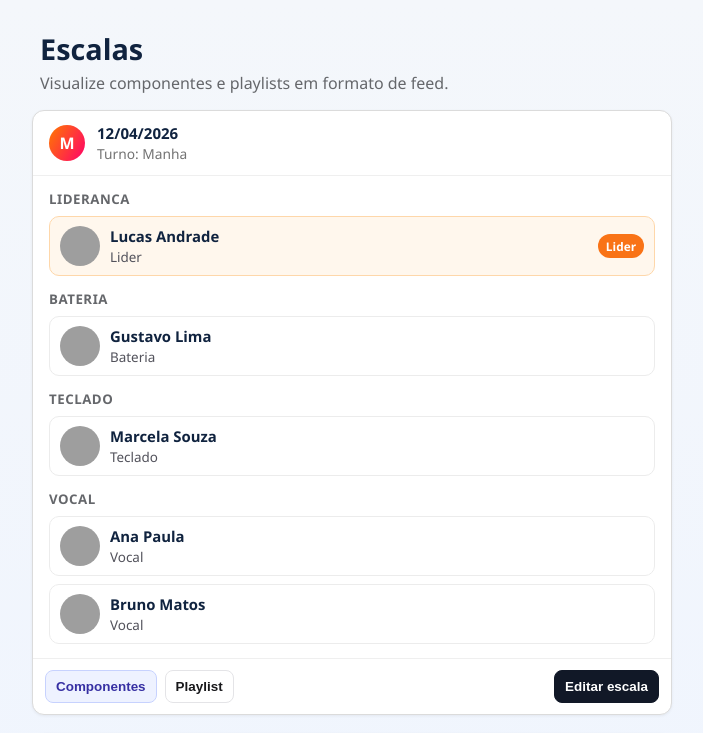
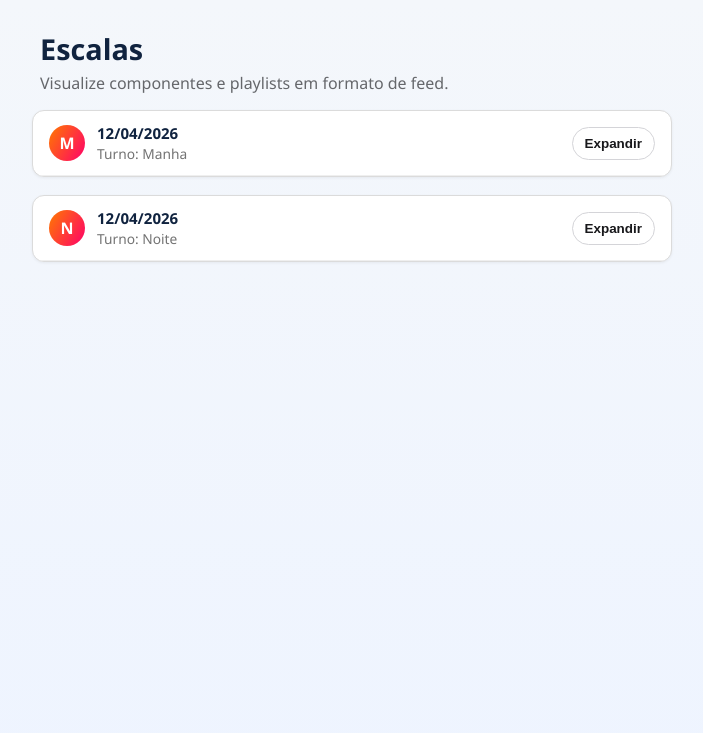
Before and after one commit to MelquiFranca/worship_team_hub, a Next.js app: page /escalas in a window 1280 px wide. Shown: the top 733 px of the page, without its empty margins (288-991 px from the left). Built offline with nearby package versions, Linux system fonts and the light colour scheme; grey boxes are pictures that could not be loaded.

Commit message:
adiciona docs da feature de evolucao do card de escalas com opcao de expandir/recolher

```diff
--- a/src/components/organisms/ScaleFeed/ScaleFeed.jsx
+++ b/src/components/organisms/ScaleFeed/ScaleFeed.jsx
@@ -174,21 +174,47 @@ function PlaylistPanel({ playlist }) {
   );
 }
 
-function ScaleCard({ scale, onEdit }) {
+function makeDomId(value) {
+  return String(value).replace(/[^a-zA-Z0-9_-]/g, '-');
+}
+
+function ScaleCard({ scale, isExpanded, onToggleExpand, onEdit }) {
   const [activeView, setActiveView] = useState(COMPONENTS_VIEW);
+  const [notifyFeedback, setNotifyFeedback] = useState('');
+  const scaleDate = scale?.date || 'Data nao informada';
+  const scaleShift = scale?.shift || 'Turno nao informado';
+  const detailsId = `scale-card-${makeDomId(scale?.id || `${scaleDate}-${scaleShift}`)}-details`;
+
+  const handleNotify = () => {
+    setNotifyFeedback(`Notificacao enviada para ${scaleDate} (${scaleShift}).`);
+  };
 
   return (
-    <article className={styles.scaleCard}>
+    <article className={`${styles.scaleCard} ${isExpanded ? styles.scaleCardExpanded : ''}`}>
       <header className={styles.cardHeader}>
+        <div className={styles.headerContent}>
           <div className={styles.headerAvatar} aria-hidden="true">
-          {scale.shift.slice(0, 1)}
+            {scaleShift.slice(0, 1)}
           </div>
           <div className={styles.headerMeta}>
-          <strong>{scale.date}</strong>
-          <span>Turno: {scale.shift}</span>
+            <strong>{scaleDate}</strong>
+            <span>Turno: {scaleShift}</span>
           </div>
+        </div>
+
+        <button
+          type="button"
+          className={styles.toggleButton}
+          onClick={onToggleExpand}
+          aria-expanded={isExpanded}
+          aria-controls={detailsId}
+          aria-label={`${isExpanded ? 'Recolher' : 'Expandir'} escala de ${scaleDate} (${scaleShift})`}
+        >
+          {isExpanded ? 'Recolher' : 'Expandir'}
+        </button>
       </header>
 
+      <div className={styles.cardDetails} id={detailsId} hidden={!isExpanded} aria-hidden={!isExpanded}>
         <section className={styles.cardBody}>
           {activeView === COMPONENTS_VIEW ? (
             <ComponentsPanel members={scale.members} />
@@ -224,21 +250,37 @@ function ScaleCard({ scale, onEdit }) {
           <div className={styles.rightActions}>
             <button
               type="button"
+              className={styles.notifyButton}
+              onClick={handleNotify}
+              aria-label={`Notificar equipe da escala de ${scaleDate} (${scaleShift})`}
+            >
+              Notificar
+            </button>
+            <button
+              type="button"
               className={styles.editButton}
               onClick={() => onEdit(scale)}
               disabled={!scale.canEdit}
-            aria-label={`Editar escala de ${scale.date} ${scale.shift}`}
+              aria-label={`Editar escala de ${scaleDate} ${scaleShift}`}
             >
               Editar escala
             </button>
           </div>
         </footer>
+
+        {notifyFeedback ? (
+          <p className={styles.cardNotice} role="status" aria-live="polite">
+            {notifyFeedback}
+          </p>
+        ) : null}
+      </div>
     </article>
   );
 }
 
 export default function ScaleFeed({ scales }) {
   const [feedback, setFeedback] = useState('');
+  const [expandedScaleIds, setExpandedScaleIds] = useState({});
 
   const handleEdit = (scale) => {
     if (!scale.canEdit) {
@@ -263,9 +305,23 @@ export default function ScaleFeed({ scales }) {
       ) : null}
 
       <div className={styles.feedList}>
-        {scales.map((scale) => (
-          <ScaleCard key={scale.id} scale={scale} onEdit={handleEdit} />
-        ))}
+        {scales.map((scale, index) => {
+          const scaleId = scale?.id || `${scale?.date || 'sem-data'}-${scale?.shift || 'sem-turno'}-${index}`;
+          return (
+          <ScaleCard
+            key={scaleId}
+            scale={scale}
+            isExpanded={Boolean(expandedScaleIds[scaleId])}
+            onToggleExpand={() =>
+              setExpandedScaleIds((current) => ({
+                ...current,
+                [scaleId]: !current[scaleId]
+              }))
+            }
+            onEdit={handleEdit}
+          />
+          );
+        })}
       </div>
     </section>
   );
--- a/src/components/organisms/ScaleFeed/ScaleFeed.module.css
+++ b/src/components/organisms/ScaleFeed/ScaleFeed.module.css
@@ -40,12 +40,24 @@
   box-shadow: 0 1px 3px rgba(0, 0, 0, 0.06);
 }
 
+.scaleCardExpanded {
+  box-shadow: 0 4px 14px rgba(0, 0, 0, 0.08);
+}
+
 .cardHeader {
   display: flex;
   align-items: center;
+  justify-content: space-between;
   gap: 12px;
   padding: 14px 16px;
   border-bottom: 1px solid #efefef;
+}
+
+.headerContent {
+  display: flex;
+  align-items: center;
+  gap: 12px;
+  min-width: 0;
 }
 
 .headerAvatar {
@@ -72,6 +84,30 @@
 .headerMeta span {
   color: #737373;
   font-size: 0.86rem;
+}
+
+.toggleButton {
+  border: 1px solid #d4d4d8;
+  background: #fff;
+  color: #18181b;
+  border-radius: 999px;
+  font-size: 0.84rem;
+  font-weight: 700;
+  padding: 8px 12px;
+  cursor: pointer;
+  flex-shrink: 0;
+}
+
+.toggleButton:hover {
+  background: #f8fafc;
+}
+
+.cardDetails {
+  display: grid;
+}
+
+.cardDetails[hidden] {
+  display: none;
 }
 
 .cardBody {
@@ -260,6 +296,17 @@
   cursor: pointer;
 }
 
+.notifyButton {
+  border: 1px solid #dbeafe;
+  background: #eff6ff;
+  color: #1d4ed8;
+  border-radius: 8px;
+  font-size: 0.84rem;
+  font-weight: 600;
+  padding: 8px 10px;
+  cursor: pointer;
+}
+
 .actionButtonActive {
   background: #eef2ff;
   border-color: #c7d2fe;
@@ -272,19 +319,30 @@
   border-color: #111827;
 }
 
+.notifyButton:hover,
+.actionButton:hover,
+.editButton:hover:enabled,
+.toggleButton:hover,
+.dot:hover {
+  filter: brightness(0.97);
+}
+
 .editButton:disabled {
   opacity: 0.45;
   cursor: not-allowed;
 }
 
-.actionButton:hover,
-.editButton:hover:enabled,
-.dot:hover {
-  filter: brightness(0.97);
+.cardNotice {
+  margin: 0;
+  padding: 0 12px 12px;
+  color: #1d4ed8;
+  font-size: 0.84rem;
 }
 
 .actionButton:focus-visible,
 .editButton:focus-visible,
+.notifyButton:focus-visible,
+.toggleButton:focus-visible,
 .navButton:focus-visible,
 .dot:focus-visible {
   outline: 3px solid #93c5fd;
@@ -296,6 +354,14 @@
     border-radius: 0;
     border-left: 0;
     border-right: 0;
+  }
+
+  .cardHeader {
+    align-items: flex-start;
+  }
+
+  .toggleButton {
+    white-space: nowrap;
   }
 
   .cardFooter {
@@ -310,9 +376,16 @@
 
   .leftActions {
     justify-content: flex-start;
+    flex-wrap: wrap;
   }
 
   .rightActions {
-    justify-content: flex-end;
+    justify-content: flex-start;
+    flex-wrap: wrap;
+  }
+
+  .notifyButton,
+  .editButton {
+    flex: 1 1 140px;
   }
 }
```
Also changed, not shown: 4 other files (tests, documents, lock files or other folders). Lines whose indentation alone changed are shown as unchanged.
